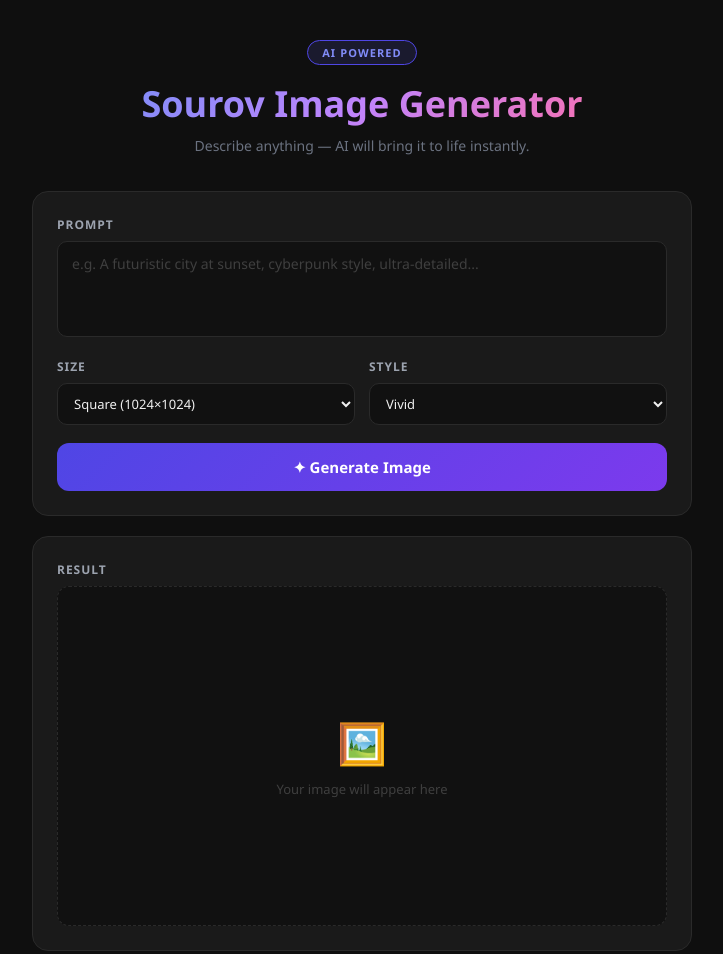
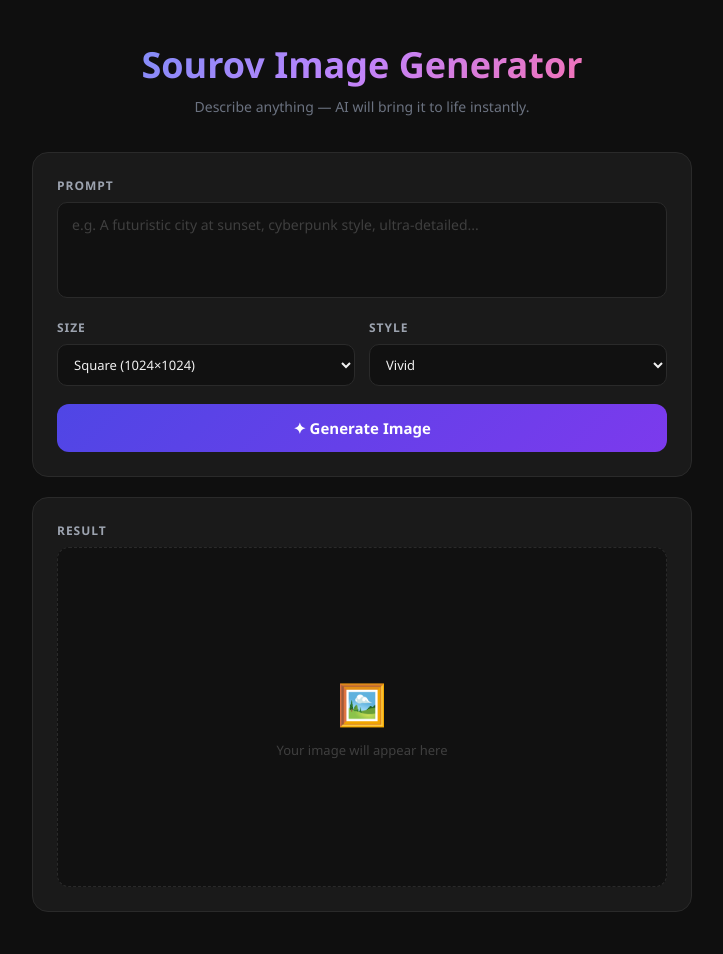
Before and after one commit to Sourovbhuiyan83/sourov-image-generator, a website: page index.html in a window 1280 px wide. Shown: the whole page, without its empty margins (278-1001 px from the left). Drawn offline with Linux system fonts and the light colour scheme.

Commit message:
Update index.html

```diff
--- a/index.html
+++ b/index.html
@@ -225,7 +225,6 @@
 <body>
 
   <div class="header">
-    <div class="badge">AI Powered</div>
     <h1>Sourov Image Generator</h1>
     <p>Describe anything — AI will bring it to life instantly.</p>
   </div>
```
